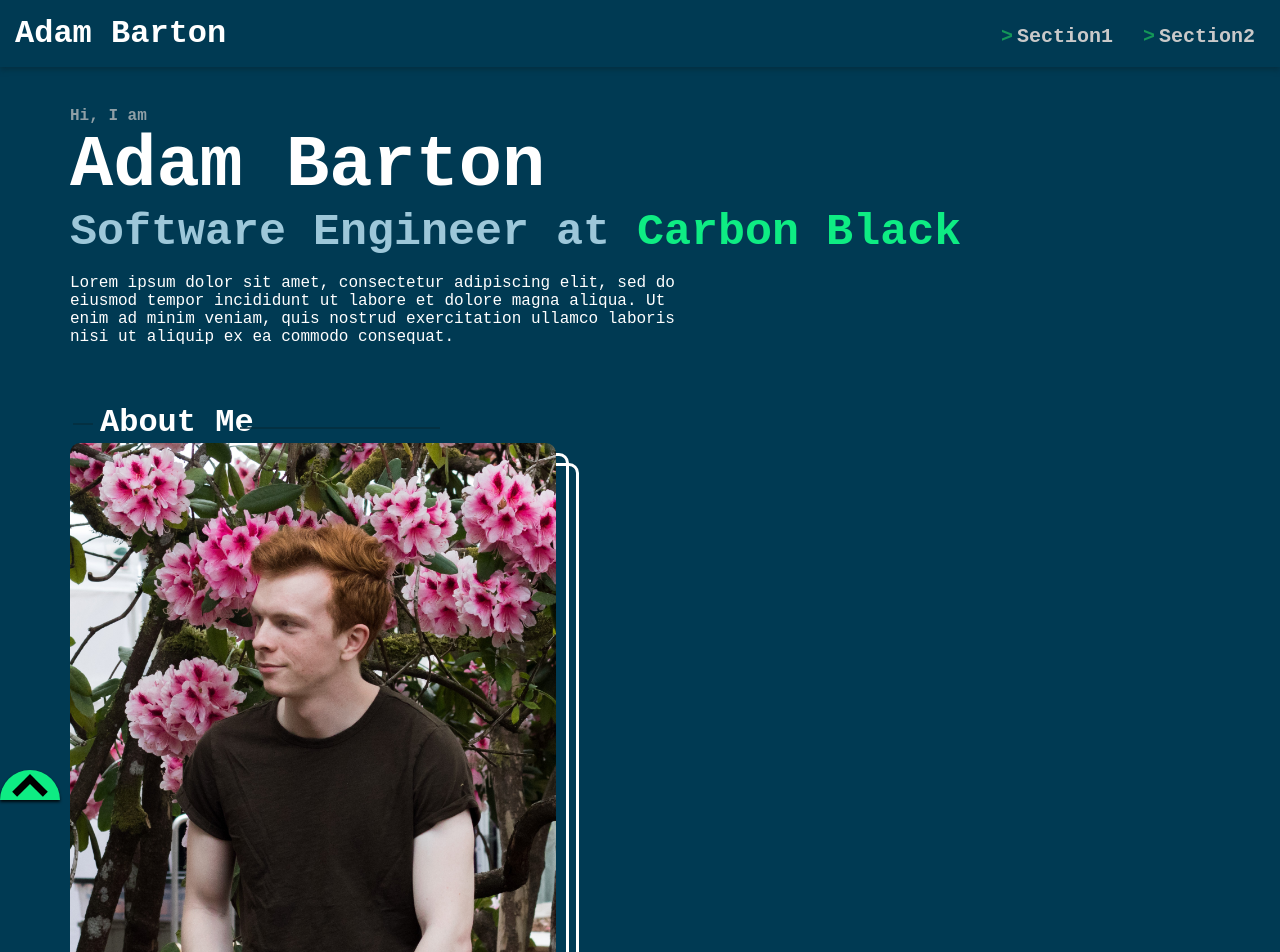
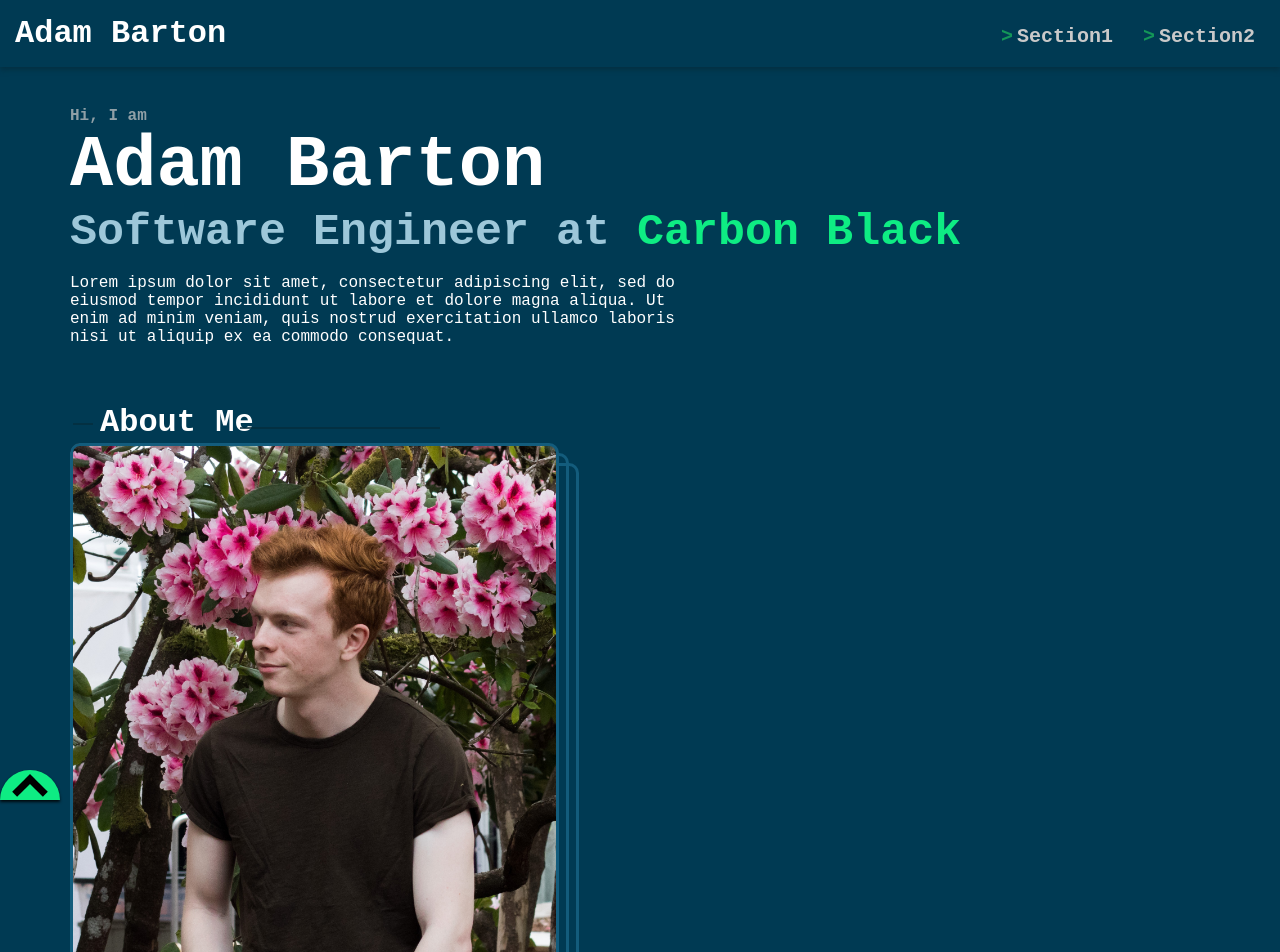
Before and after one commit to Stygain/personal-website, a React (Create React App) app: page / in a window 1280 px wide. Shown: the top 952 px of the page. Built offline with nearby package versions, Linux system fonts and the light colour scheme.

Commit message:
Added hover action to photo, also moved it to another file.

```diff
--- /dev/null
+++ b/src/Content/ImageContainer.js
@@ -0,0 +1,89 @@
+/** @jsx jsx */
+import { jsx, css } from '@emotion/core';
+import { useState } from 'react';
+
+import ProfilePhoto from '../Images/IMG_0774-cut-crop.jpg';
+
+
+function ImageContainer(props) {
+  const [ hover, setHover ] = useState(false);
+
+  const styling = css`
+    ${'' /* border: 1px solid green; */}
+
+    width: calc(38vw - 3px + 25px);
+    height: calc(((38vw - 3px) * 1.250723) + 25px);
+
+    position: relative;
+
+    img {
+      position: absolute;
+      top: 0px;
+      left: 0px;
+
+      z-index: 3;
+
+      width: 38vw;
+      border-radius: 10px;
+    }
+
+    .img-border {
+      position: absolute;
+
+      width: calc(38vw - 3px);
+      height: calc((38vw - 3px) * 1.250723);
+
+      border-radius: 10px;
+      border: 3px solid rgba(255, 255, 255, 1);
+    }
+
+    .border {
+      transition: border 1s ease 0.5s;
+
+      border: ${hover ? "3px solid rgb(157, 199, 217)" : "3px solid rgb(19, 92, 124)"};
+      z-index: 4;
+    }
+
+    .border-1 {
+      top: 10px;
+      left: 10px;
+      z-index: 2;
+
+        transition: border 1s ease 0.25s;
+
+        border: ${hover ? "3px solid rgb(157, 199, 217)" : "3px solid rgb(19, 92, 124)"};
+    }
+
+    .border-2 {
+      top: 20px;
+      left: 20px;
+      z-index: 1;
+
+        transition: border 1s ease;
+
+        border: ${hover ? "3px solid rgb(157, 199, 217)" : "3px solid rgb(19, 92, 124)"};
+    }
+  `;
+
+  return (
+    <div css={styling}
+      onMouseEnter={
+        () => {
+          setHover(true);
+        }
+      }
+      onMouseLeave={
+        () => {
+          setHover(false);
+        }
+      }>
+      <img src={ProfilePhoto} alt="Me" />
+      <div className="img-border border"></div>
+      <div className="img-border border-1"></div>
+      <div className="img-border border-2"></div>
+    </div>
+  );
+}
+
+
+export default ImageContainer;
--- a/src/Content/Personal.js
+++ b/src/Content/Personal.js
@@ -1,5 +1,7 @@
 /** @jsx jsx */
 import { jsx, css } from '@emotion/core';
+
+import ImageContainer from './ImageContainer.js';
 
 import ProfilePhoto from '../Images/IMG_0774-cut-crop.jpg';
 
@@ -53,51 +55,12 @@ function Personal(props) {
 
       background-color: rgba(4, 45, 62, 0.78);
     }
-
-    .img-container {
-      position: relative;
-    }
-
-    img {
-      position: absolute;
-      top: 0px;
-      left: 0px;
-
-      z-index: 3;
-
-      width: 38vw;
-      border-radius: 10px;
-    }
-
-    .img-border {
-      position: absolute;
-
-      width: calc(38vw - 3px);
-      height: calc((38vw - 3px) * 1.250723);
-
-      border-radius: 10px;
-      border: 3px solid rgba(255, 255, 255, 1);
-    }
-
-    .border-1 {
-      top: 10px;
-      left: 10px;
-    }
-
-    .border-2 {
-      top: 20px;
-      left: 20px;
-    }
   `;
 
   return (
     <div css={styling}>
       <h1 className="section-header">About Me</h1>
-      <div className="img-container">
-        <img src={ProfilePhoto} alt="Image of me" />
-        <div className="img-border border-1"></div>
-        <div className="img-border border-2"></div>
-      </div>
+      <ImageContainer />
     </div>
   );
 }
```
